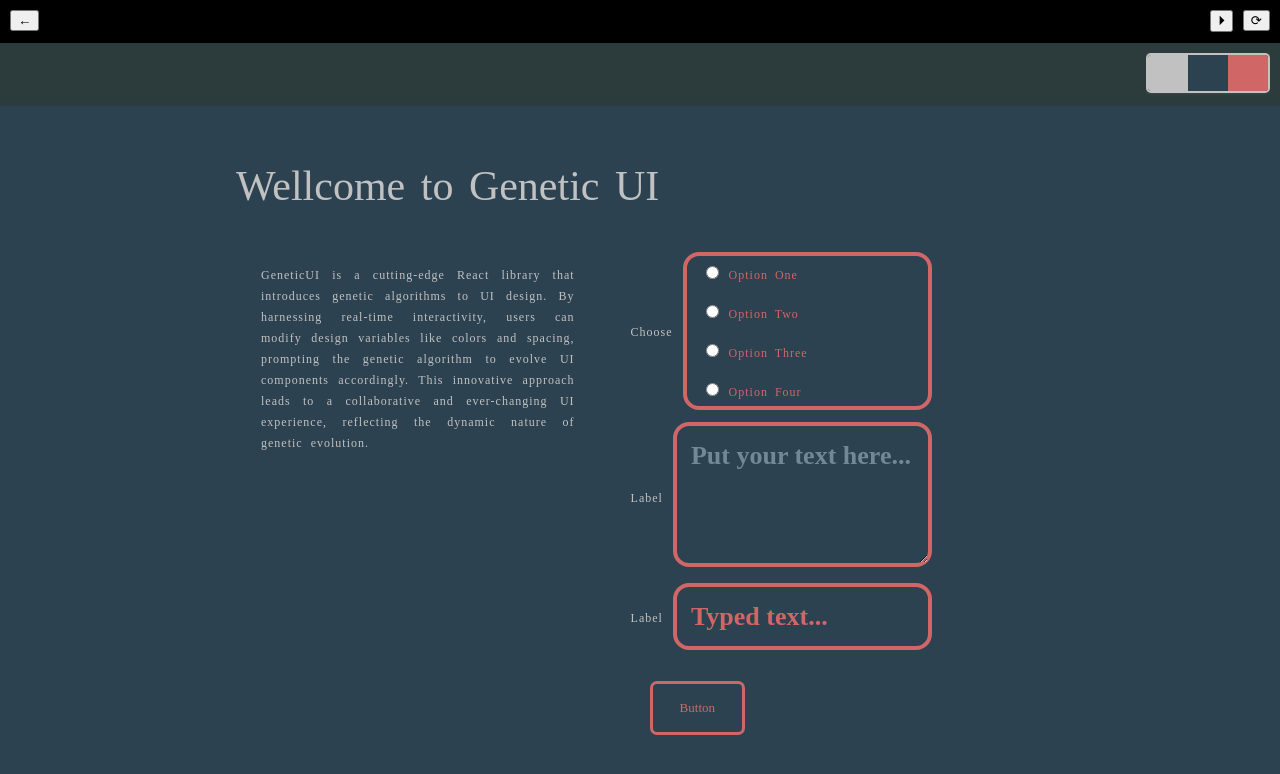
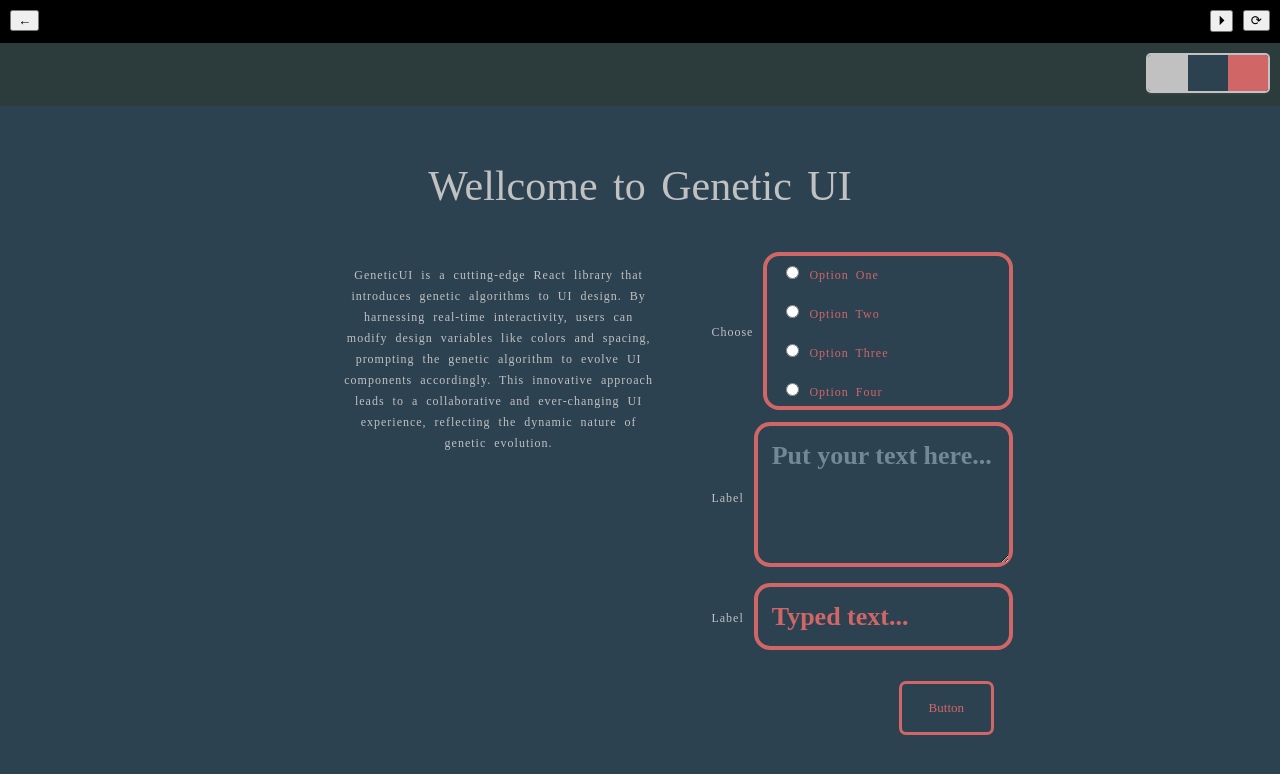
Before and after one commit to geanjunior/genui, a React (Vite) app: page /random in a window 1280 px wide. Shown: the top 774 px of the page. Built offline with nearby package versions, Linux system fonts and the light colour scheme.

Commit message:
Some little design fixes

```diff
--- a/src/genetic/components/layout.tsx
+++ b/src/genetic/components/layout.tsx
@@ -19,7 +19,7 @@ const GenLayout = ({ children, style, ...props }: GenLayoutProps) => {
   }, [style, designSystemDna]);
 
   return <>
-    <div style={{ position: "absolute", top: "0", bottom: "0", overflow: "auto", ...stylePhen }} {...props}>{children}</div>
+    <div style={{ position: "absolute", top: "0", bottom: "0", left: "0", right: "0", overflow: "auto", ...stylePhen }} {...props}>{children}</div>
   </>
 }
 
--- a/src/genetic/components/section.tsx
+++ b/src/genetic/components/section.tsx
@@ -36,7 +36,7 @@ const GenSection = ({ sectionType, children, style, ...props }: GenSectionProps)
     }
   }, [style, sectionType, designSystemDna]);
 
-  return <section style={{padding: 0, width: '100%', boxSizing: 'border-box'}} {...props}>
+  return <section style={{padding: 0, width: '100%', boxSizing: 'border-box', display: 'inline-block'}} {...props}>
     {(() => {
       switch (_variation) {
         case 1:
--- a/src/genetic/genotype-schemas/header.ts
+++ b/src/genetic/genotype-schemas/header.ts
@@ -13,7 +13,6 @@ const mountHeaderGenotypeSchema = () => [
   {
     type: Searchspace.Values,
     values: textAlignPhenotype.map((_, i) => i).filter(i => ![
-      textAlignPhenotype.indexOf("end"),
       textAlignPhenotype.indexOf("right")
     ].includes(i))
   }, //text-align
--- a/src/genetic/genotype-schemas/label.ts
+++ b/src/genetic/genotype-schemas/label.ts
@@ -9,7 +9,6 @@ const mountLabelGenotypeSchema = () => [
   {
     type: Searchspace.Values,
     values: textAlignPhenotype.map((_, i) => i).filter(i => ![
-      textAlignPhenotype.indexOf("end"),
       textAlignPhenotype.indexOf("right")
     ].includes(i))
   }, //text-align
--- a/src/genetic/genotype-schemas/paragraph.ts
+++ b/src/genetic/genotype-schemas/paragraph.ts
@@ -13,10 +13,7 @@ const mountParagraphGenotypeSchema = () => [
   { type: Searchspace.Values, values: [0] }, //text-indent
   {
     type: Searchspace.Values,
-    values: textAlignPhenotype.map((_, i) => i).filter(i => ![
-      textAlignPhenotype.indexOf("end"),
-      textAlignPhenotype.indexOf("right")
-    ].includes(i))
+    values: textAlignPhenotype.map((_, i) => i)
   }, //text-align
   {
     name: "paragraph.color", type: Searchspace.DistinctValuesFromRule,
--- a/src/genetic/phenotypes/input.ts
+++ b/src/genetic/phenotypes/input.ts
@@ -60,6 +60,8 @@ const parseToInputPhenotype = (
       color: colorPalette[inputGens[++i]],
       borderColor: colorPalette[inputGens[++i]],
       backgroundColor: colorPalette[inputGens[++i]],
+
+      width: '100%'
     }
   } as GenInputPhenotype;
 }
--- a/src/genetic/phenotypes/shared.ts
+++ b/src/genetic/phenotypes/shared.ts
@@ -1,7 +1,7 @@
 import { Phenotype } from "..";
 import type { Property } from 'csstype';
 
-const textAlignPhenotype = ["start", "end", "left", "right", "center", "justify", "match-parent"] as const;
+const textAlignPhenotype = ["left", "right", "center", "justify"] as const;
 
 interface TextBasedPhenotype extends Phenotype {
   marginTop?: string,
--- a/src/genetic/user-interface.tsx
+++ b/src/genetic/user-interface.tsx
@@ -18,12 +18,16 @@ const UserInterface = () => {
     <GenHeader>Wellcome to Genetic UI</GenHeader>
     <GenSection>
       <GenParagraph>
-        GeneticUI is a cutting-edge React library that introduces genetic algorithms to UI design. By harnessing real-time interactivity, users can modify design variables like colors and spacing, prompting the genetic algorithm to evolve UI components accordingly. This innovative approach leads to a collaborative and ever-changing UI experience, reflecting the dynamic nature of genetic evolution.
+        GeneticUI is a cutting-edge React library that introduces genetic algorithms to UI design.
+        By harnessing real-time interactivity, users can modify design variables like colors and spacing,
+        prompting the genetic algorithm to evolve UI components accordingly.
+        This innovative approach leads to a collaborative and ever-changing UI experience,
+        reflecting the dynamic nature of genetic evolution.
       </GenParagraph>
 
       <form>
         <GenSection sectionType={DnaSequence.SecondSection}>
-          <GenSelectInput id="selector" label="Choose" style={{ width: "100%" }}
+          <GenSelectInput id="selector" label="Choose"
             //placeholder="Choose one option..."
             onChange={(evt: React.ChangeEvent<GenSelectInputElement>) => { console.log(evt.target.value); }}>
             <GenSelectOption label="Option One" value={1} />
@@ -37,11 +41,11 @@ const UserInterface = () => {
             <GenSelectOption label="Option Nine" value={"nine"} />
           </GenSelectInput>
 
-          <GenTextInput id="test-label" label="Label" style={{ width: "100%" }}
+          <GenTextInput id="test-label" label="Label"
             placeholder="Put your text here..."
             onChange={(evt: React.ChangeEvent<GenTextInputElement>) => { console.log(evt.target.value); }} />
 
-          <GenTextInput id="test-label2" label="Label" style={{ width: "100%" }} rows={1}
+          <GenTextInput id="test-label2" label="Label" rows={1}
             value={'Typed text...'}
             onChange={(evt: React.ChangeEvent<GenTextInputElement>) => { console.log(evt.target.value); }} />
         </GenSection>
```
